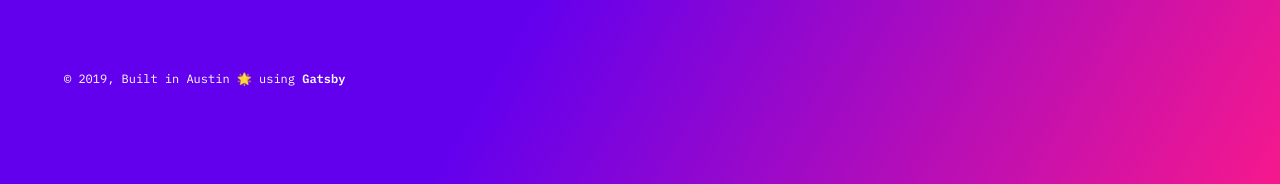
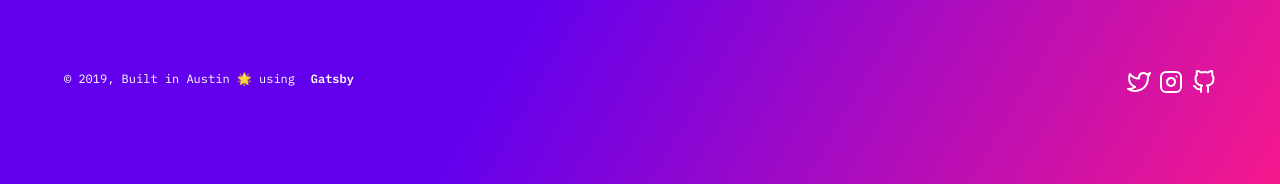
Before and after one commit to CodingGabe/creative.gabe-blog, a Gatsby site: page / in a window 1280 px wide. Shown: the part 590-774 px from the top of the page. Built offline with nearby package versions, Linux system fonts and the light colour scheme; Gatsby itself is replaced by a stand-in of ours; some packages are replaced by stand-ins of ours.

Commit message:
add footer component  with icons and color changes.

```diff
--- /dev/null
+++ b/src/components/Footer.js
@@ -0,0 +1,50 @@
+import React from 'react'
+import { TwitterIcon, GithubIcon, InstagramIcon } from './Icons'
+
+const Footer = () => {
+    const renderFooterIcon = (title, link, icon) => (
+        <a
+      aria-label={title}
+      className="footer__link"
+      href={link}
+      rel="noopener noreferrer"
+      target="_blank"
+      title={title}
+    >
+      {icon}
+    </a>
+    )
+    return (
+        <footer>
+            <section>
+                <p>
+                    © {new Date().getFullYear()}, Built in Austin{" "}
+                    <span role="img" aria-label="star emoji">
+                    🌟
+                    </span>
+                    {` `}
+                    using <a href="https://www.gatsbyjs.org">Gatsby</a>
+                </p>
+            </section>
+            <section>
+                {renderFooterIcon(
+                    'Twitter',
+                    'https://twitter.com/King_Gabes',
+                    <TwitterIcon />
+                )}
+                {renderFooterIcon(
+                    'Instagram',
+                    'https://instagram.com/creative.gabe',
+                    <InstagramIcon />
+                )}
+                {renderFooterIcon(
+                    'GitHub',
+                    'https://github.com/CodingGabe',
+                    <GithubIcon />
+                )}
+            </section>
+        </footer>
+    )
+}
+
+export default Footer;
--- /dev/null
+++ b/src/components/Icons.js
@@ -0,0 +1,60 @@
+import React from "react";
+
+/*
+Feather Icons
+*/
+
+const TwitterIcon = () => (
+  <svg
+    xmlns="http://www.w3.org/2000/svg"
+    width="24"
+    height="24"
+    viewBox="0 0 24 24"
+    fill="none"
+    stroke="currentColor"
+    stroke-width="2"
+    stroke-linecap="round"
+    stroke-linejoin="round"
+    class="feather feather-twitter"
+  >
+    <path d="M23 3a10.9 10.9 0 0 1-3.14 1.53 4.48 4.48 0 0 0-7.86 3v1A10.66 10.66 0 0 1 3 4s-4 9 5 13a11.64 11.64 0 0 1-7 2c9 5 20 0 20-11.5a4.5 4.5 0 0 0-.08-.83A7.72 7.72 0 0 0 23 3z"></path>
+  </svg>
+);
+
+const GithubIcon = () => (
+  <svg
+    xmlns="http://www.w3.org/2000/svg"
+    width="24"
+    height="24"
+    viewBox="0 0 24 24"
+    fill="none"
+    stroke="currentColor"
+    stroke-width="2"
+    stroke-linecap="round"
+    stroke-linejoin="round"
+    class="feather feather-github"
+  >
+    <path d="M9 19c-5 1.5-5-2.5-7-3m14 6v-3.87a3.37 3.37 0 0 0-.94-2.61c3.14-.35 6.44-1.54 6.44-7A5.44 5.44 0 0 0 20 4.77 5.07 5.07 0 0 0 19.91 1S18.73.65 16 2.48a13.38 13.38 0 0 0-7 0C6.27.65 5.09 1 5.09 1A5.07 5.07 0 0 0 5 4.77a5.44 5.44 0 0 0-1.5 3.78c0 5.42 3.3 6.61 6.44 7A3.37 3.37 0 0 0 9 18.13V22"></path>
+  </svg>
+);
+
+const InstagramIcon = () => (
+  <svg
+    xmlns="http://www.w3.org/2000/svg"
+    width="24"
+    height="24"
+    viewBox="0 0 24 24"
+    fill="none"
+    stroke="currentColor"
+    stroke-width="2"
+    stroke-linecap="round"
+    stroke-linejoin="round"
+    class="feather feather-instagram"
+  >
+    <rect x="2" y="2" width="20" height="20" rx="5" ry="5"></rect>
+    <path d="M16 11.37A4 4 0 1 1 12.63 8 4 4 0 0 1 16 11.37z"></path>
+    <line x1="17.5" y1="6.5" x2="17.51" y2="6.5"></line>
+  </svg>
+);
+
+export { TwitterIcon, GithubIcon, InstagramIcon };
--- a/src/components/layout.js
+++ b/src/components/layout.js
@@ -2,6 +2,7 @@
 // import { Link } from "gatsby"
 import styled from "styled-components"
 import Header from "./Header"
+import Footer from "./Footer"
 
 import "../scss/index.scss"
 
@@ -10,18 +11,9 @@
 const Layout = ({ children }) => (
   <Wrapper>
     <div className="app">
-      <Header>{Header}</Header>
+      <Header />
       <main>{children}</main>
-      <Footer>
-        <p>
-          © {new Date().getFullYear()}, Built in Austin{" "}
-          <span role="img" aria-label="star emoji">
-            🌟
-          </span>
-          {` `}
-          using <a href="https://www.gatsbyjs.org">Gatsby</a>
-        </p>
-      </Footer>
+      <Footer />
     </div>
   </Wrapper>
 )
@@ -82,8 +74,4 @@
   min-height: 100vh;
 `
 
-const Footer = styled.footer`
-  text-align: inherit;
-`
-
 export default Layout
--- a/src/scss/_main.scss
+++ b/src/scss/_main.scss
@@ -55,6 +55,12 @@
     margin-top: 2rem;
     font-size: .75rem;
 }
+footer a {
+    margin-left: $baseline/1.5;
+    &:first-child {
+        margin-left: 0;
+    }
+}
 
 .app {
     display: grid;
--- a/src/scss/_tokens.scss
+++ b/src/scss/_tokens.scss
@@ -38,6 +38,7 @@
 $nav-link__color__text--active: $color--deep-violet;
 
 $link__color__text: $color--turquoise;
+$link__color__text__hover: darken($color--white, 20%);
 
 $body__color__background--gradient-01: $color--ultramarine;
 $body__color__background--gradient-02: $color--blue-violet;
--- a/src/scss/_typography.scss
+++ b/src/scss/_typography.scss
@@ -7,13 +7,16 @@
 }
 
 a {
-  color: #fff;
+  color: $color--white;
   position: relative;
   font-weight: 600;
   transition: color ease-in 200ms;
   text-decoration: none;
   background: none;
   text-shadow: none;
+  &:hover {
+      color: $link__color__text__hover;
+  }
 }
 
 .sub-heading {
```
